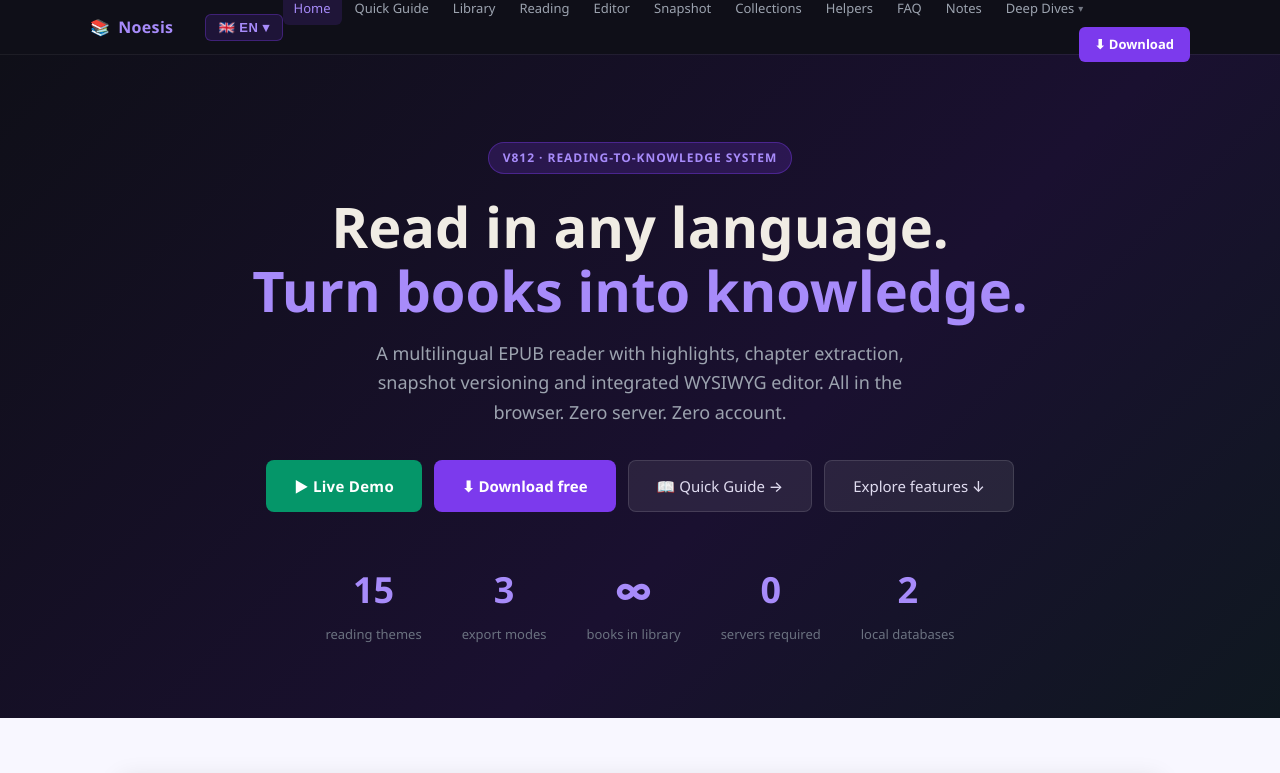
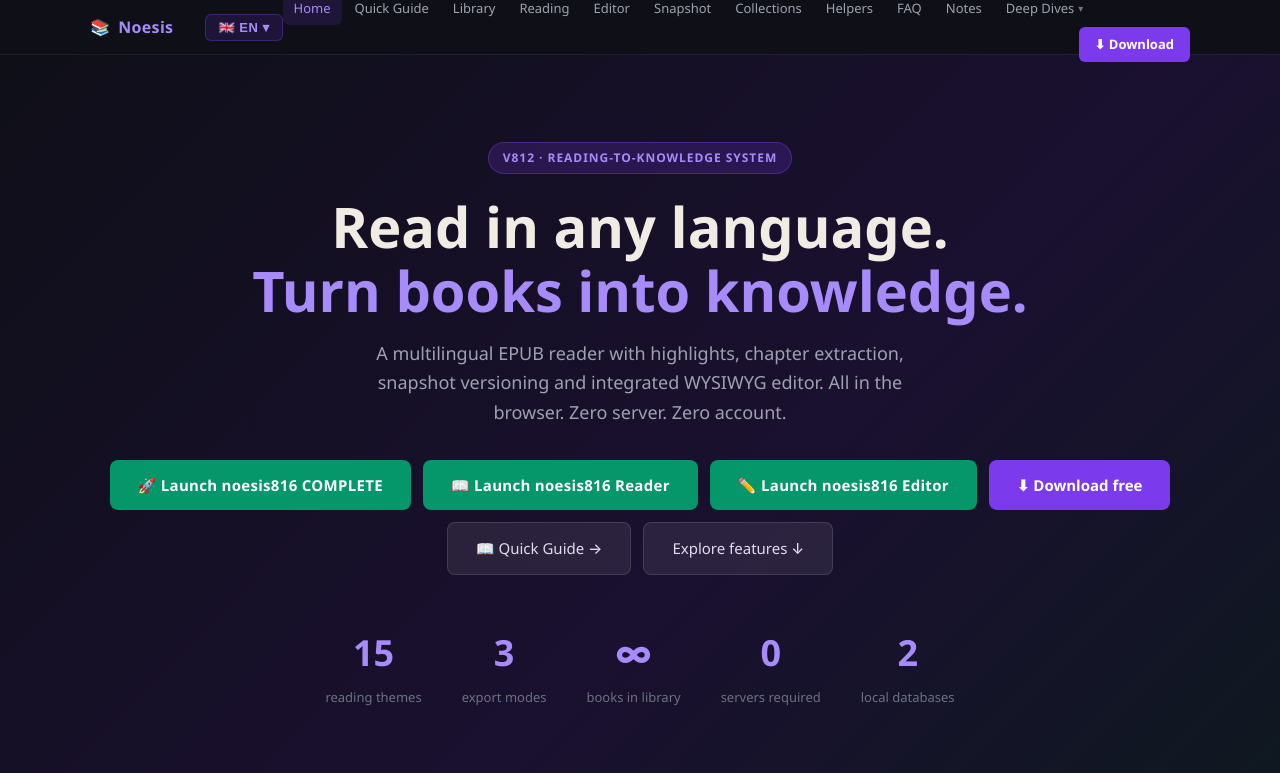
Before and after one commit to vigliafg/noesis-multi, a website: page index.html in a window 1280 px wide. Shown: the top 773 px of the page. Drawn offline with Linux system fonts and the light colour scheme.

Commit message:
feat: 3 launch buttons in hero — COMPLETE, Reader, Editor CDN

```diff
--- a/index.html
+++ b/index.html
@@ -118,7 +118,9 @@
   <h1 data-i18n="index.hero.h1">Read in any language.<br><em>Turn books into knowledge.</em></h1>
   <p data-i18n="index.hero.p">A multilingual EPUB reader with highlights, chapter extraction, snapshot versioning and integrated WYSIWYG editor. All in the browser. Zero server. Zero account.</p>
   <div class="hero-ctas">
-    <a href="noesis816.html" class="btn-live-demo" target="_blank" rel="noopener" data-i18n="index.hero.btn.demo">▶ Live Demo</a>
+    <a href="noesis816.html" class="btn-live-demo" target="_blank" rel="noopener">🚀 Launch noesis816 COMPLETE</a>
+    <a href="noesis816-reader.html" class="btn-live-demo" target="_blank" rel="noopener">📖 Launch noesis816 Reader</a>
+    <a href="noesis816-editor.html" class="btn-live-demo" target="_blank" rel="noopener">✏️ Launch noesis816 Editor</a>
     <a href="#download" class="btn-primary" data-i18n="index.hero.btn.download">⬇ Download free</a>
     <a href="guida.html" class="btn-secondary" data-i18n="index.hero.btn.guide">📖 Quick Guide →</a>
     <a href="#features" class="btn-secondary" data-i18n="index.hero.btn.features">Explore features ↓</a>
```
